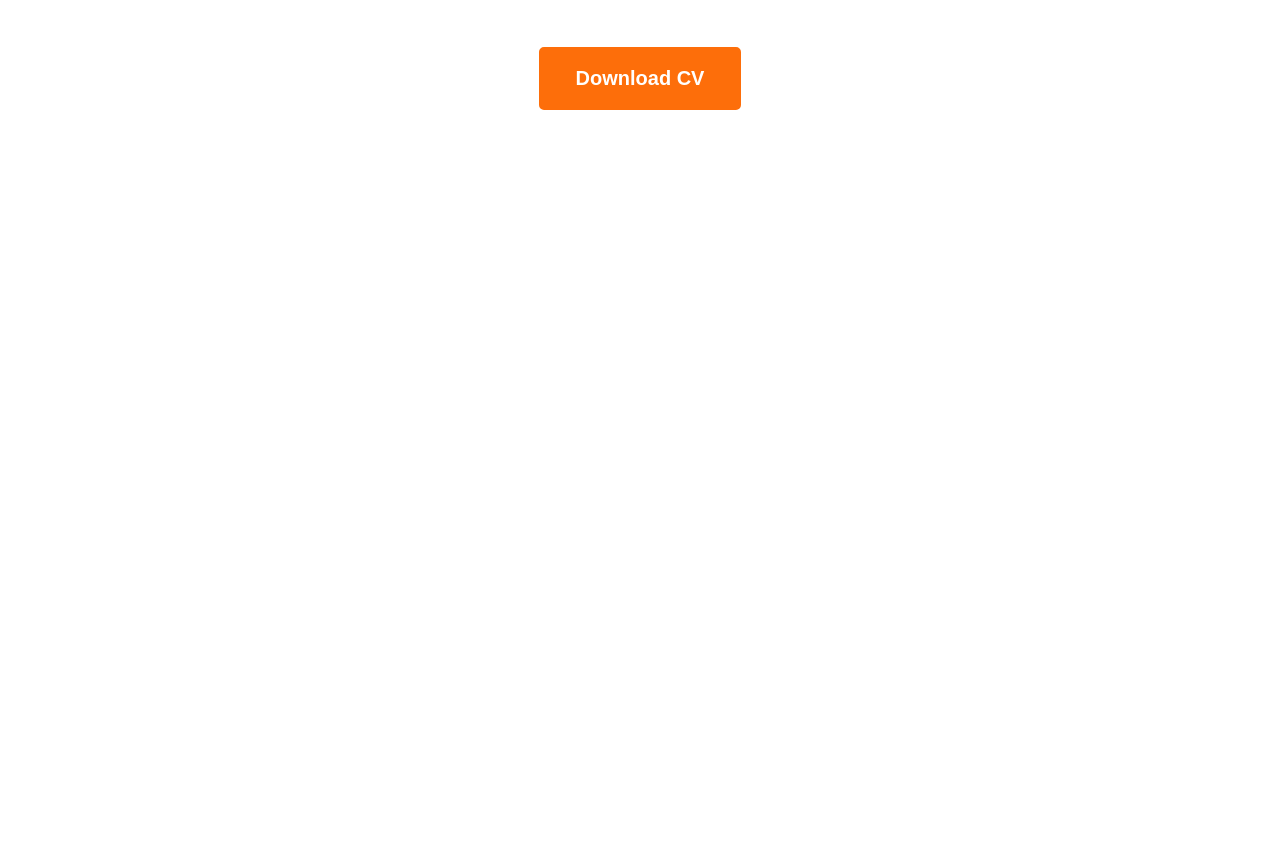
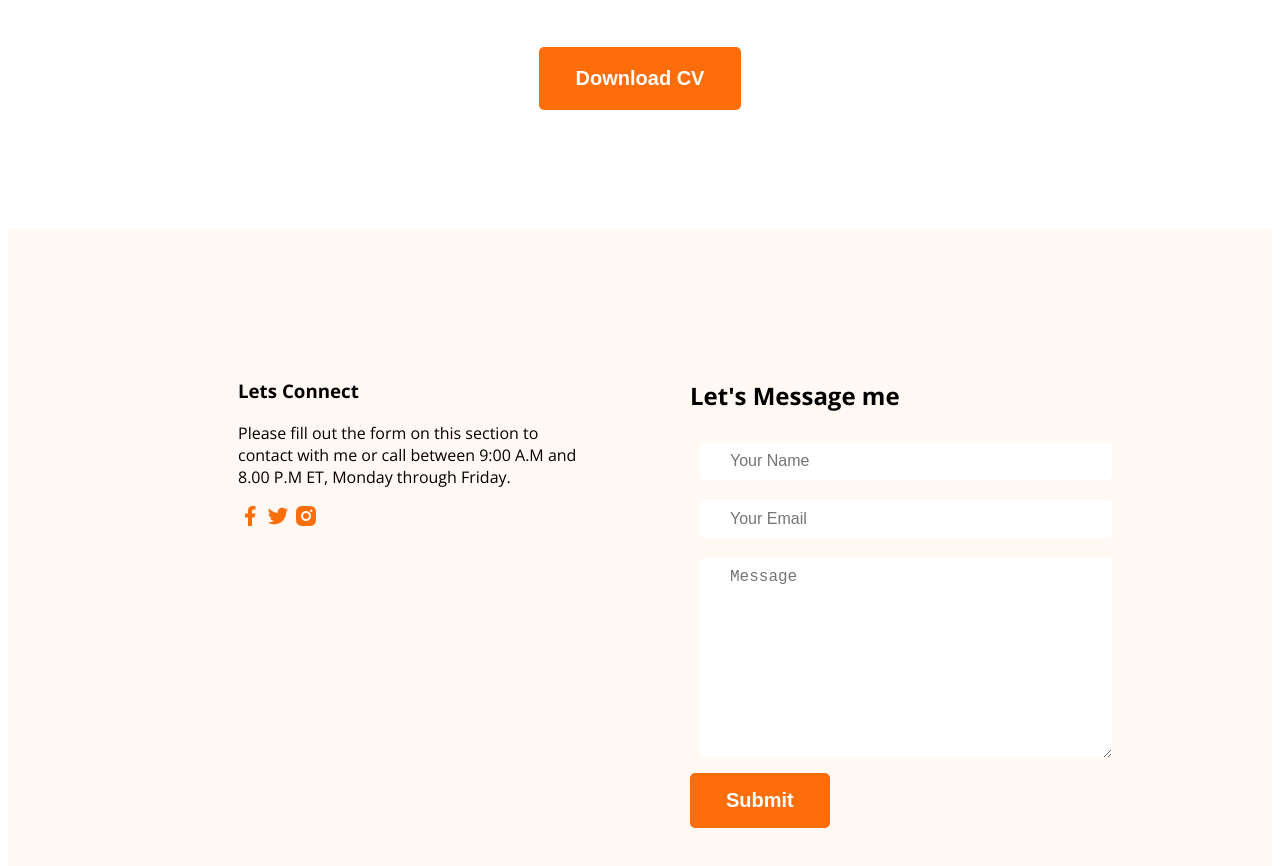
Before and after one commit to devpranto2/webdev-portfolio, a plain HTML site: page index.html in a window 1280 px wide. Shown: the part 3242-4108 px from the top of the page. Before the commit the page ends 3472 px from the top, so only its background shows below. Drawn offline with nearby package versions, Linux system fonts and the light colour scheme.

Commit message:
footer adder

```diff
--- a/index.html
+++ b/index.html
@@ -144,7 +144,25 @@
         </section>
     </main>
 
-    <footer>
+    <footer class="footer">
+        <div class="footer-container">
+            <h3 class="connect">Lets Connect</h3>
+            <p class="connect-time">Please fill out the form on this section to contact with me or call between 9:00 A.M and 8.00 P.M ET, Monday through Friday.</p>
+            <div>
+                <a href="www.facebook.com"><img src="images/icons/facebook.png" alt=""></a>
+                <a href=""><img src="images/icons/twitter.png"></a>
+                <a href=""><img src="images/icons/insta.png" alt=""></a>
+            </div>
+
+        </div>
+        <footer class="footer-container">
+            <h2>Let's Message me</h2>
+            <input class="footer-name"type="text" placeholder="Your Name"id="name">
+            <input  class="footer-name" type="email" name="" id=""placeholder="Your Email">
+           <textarea  class="footer-name" name="" id="" cols="30" rows="10" placeholder="Message"></textarea>
+           <input class="Hirebtn3"type="submit" value="Submit">
+
+        </footer>
 
     </footer>
 </body>
--- a/style.css
+++ b/style.css
@@ -236,3 +236,35 @@ main{
     margin-top: 50px;
 
 }
+/* Footer section */
+.footer{
+    background-color:#FFF8F3 ;
+    display: flex;
+    padding:130px 230px ;
+    /* align-items:center;
+    justify-content:space-between ; */
+    gap: 100px;
+
+}
+.footer-container{
+    width: 50%;
+}
+.footer-name{
+    font-size: 16px;
+    color: #757575;
+    border: none;
+    padding: 10px 30px;
+    margin: 10px;
+    border-radius: 5px;
+    width: 100%;
+}
+.Hirebtn3{
+    color:white;
+    background-color:#FD6E0A ;
+    border: 1px solid #FD6E0A  ;
+    font-size:20px ;
+    font-weight: 700;
+    padding: 15px 35px;
+    border-radius: 5px;
+    /* margin-top: 50px; */
+}
```
